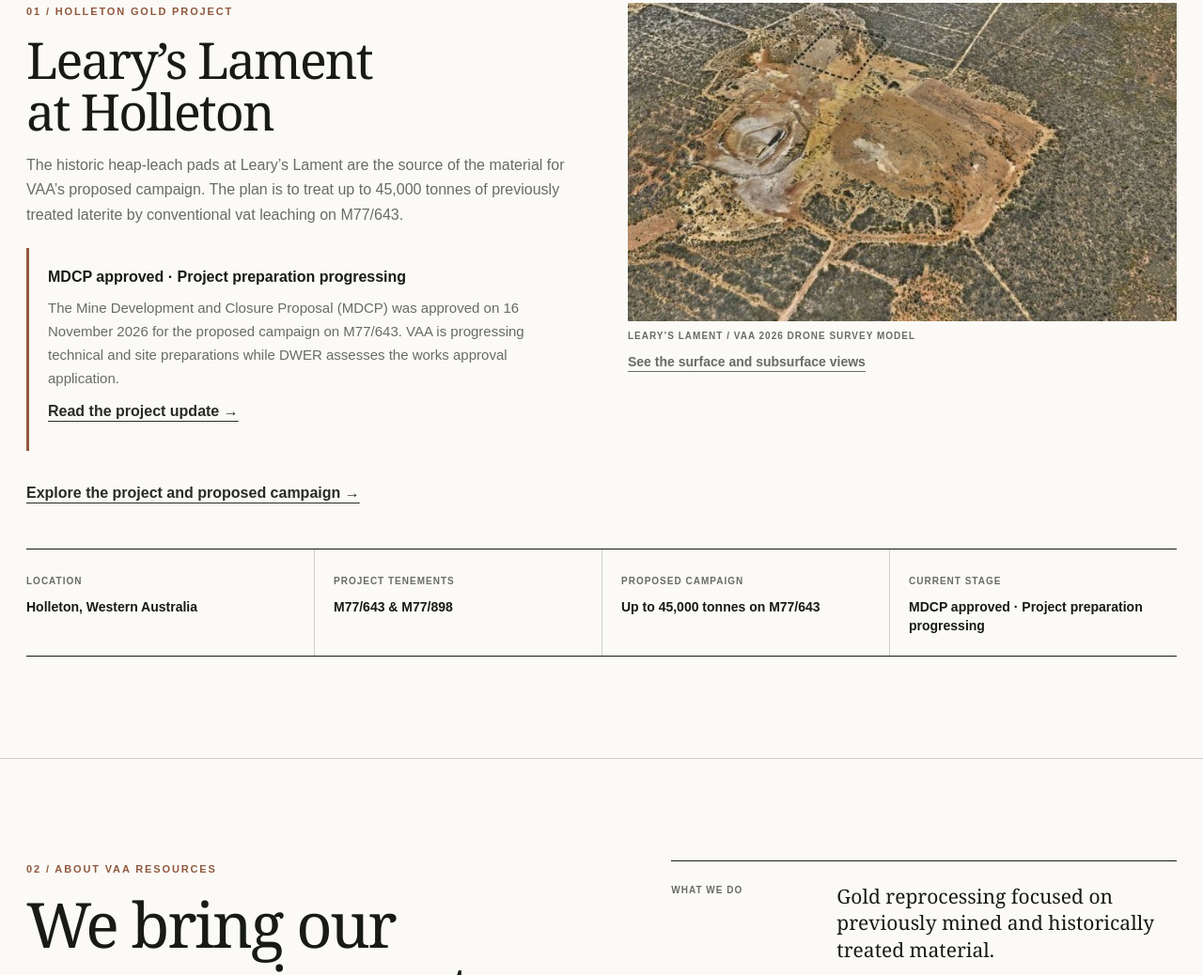
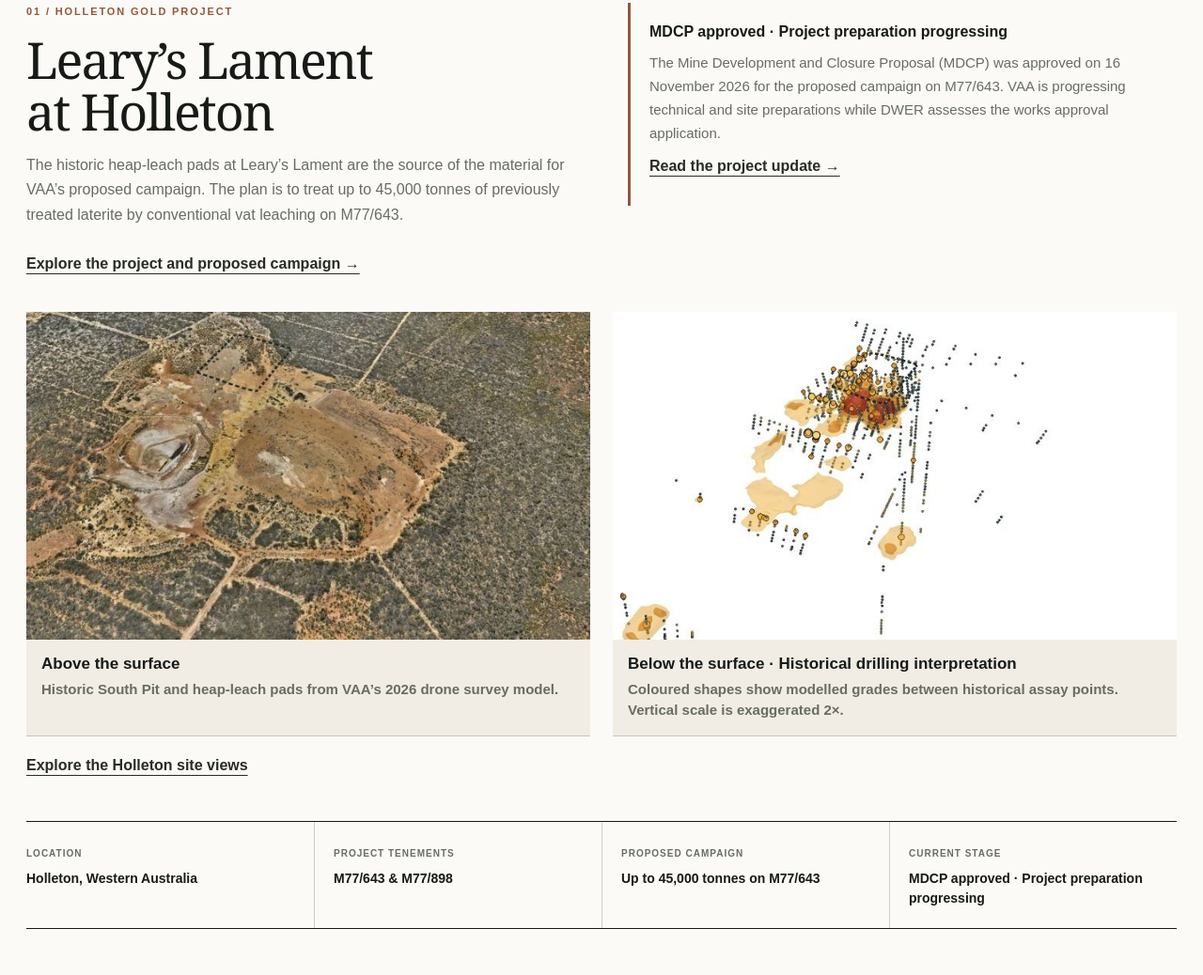
Before and after one commit to VAAResources/VAA-Website, a plain HTML site: page index.html in a window 1280 px wide. Shown: the part 792-1830 px from the top of the page at 94% size. Drawn offline with Linux system fonts and the light colour scheme.

Commit message:
Pair Holleton surface and historical drilling views on homepage

```diff
--- a/index.html
+++ b/index.html
@@ -370,13 +370,18 @@
     section.alt { background: var(--paper); }
     .content { max-width: var(--max); margin: 0 auto; }
 
-    .project-overview { display: grid; grid-template-columns: 1fr 1fr; gap: 56px; align-items: start; }
+    .project-overview { display: grid; grid-template-columns: 1fr 1fr; gap: 28px 56px; align-items: start; }
     .project-overview h2 { font-size: clamp(36px, 4.2vw, 56px); }
     .project-overview p:not(.eyebrow) { color: var(--muted); }
-    .project-overview img { width: 100%; height: auto; }
-    .project-overview figcaption a { padding-bottom: 0; font-size: 14px; letter-spacing: normal; text-transform: none; }
     .project-overview a { display: inline-block; padding: 10px 0; font-weight: 700; text-underline-offset: 5px; }
-    .project-status { margin: 22px 0; padding: 18px 0 18px 20px; border-left: 3px solid var(--clay); }
+    .project-gallery { grid-column: 1 / -1; }
+    .project-gallery-grid { display: grid; grid-template-columns: repeat(2, minmax(0, 1fr)); gap: 24px; }
+    .project-gallery figure { background: var(--paper); border-bottom: 1px solid var(--line); }
+    .project-gallery img { width: 100%; height: auto; aspect-ratio: 672 / 390; object-fit: contain; }
+    .project-gallery figcaption { padding: 14px 16px 16px; color: var(--muted); font-size: 15px; letter-spacing: normal; text-transform: none; }
+    .project-gallery figcaption strong { display: block; margin-bottom: 4px; color: var(--ink); font-size: 17px; }
+    .project-gallery > a { margin-top: 8px; }
+    .project-status { padding: 18px 0 18px 20px; border-left: 3px solid var(--clay); }
     .project-status strong { color: var(--ink); }
     .project-status p { margin: 8px 0 0; font-size: 15px; }
     #holleton .project-register { margin: 36px 0 0; }
@@ -952,7 +957,8 @@
       .hero p { margin-top: 20px; line-height: 1.55; }
       .hero-actions { margin-top: 24px; gap: 10px 22px; }
       .hero-actions .text-link { font-size: 11px; }
-      .project-overview { gap: 30px; }
+      .project-overview { gap: 24px; }
+      .project-gallery-grid { grid-template-columns: 1fr; gap: 18px; }
 
       .hero-meta {
         width: calc(100% - 40px);
@@ -1072,6 +1078,8 @@
             material for VAA’s proposed campaign. The plan is to treat up to 45,000
             tonnes of previously treated laterite by conventional vat leaching on M77/643.
           </p>
+          <a href="/projects/learys-lament-holleton.html" data-placement="home_project">Explore the project and proposed campaign →</a>
+        </div>
         <div class="project-status">
           <strong>MDCP approved · Project preparation progressing</strong>
           <p>
@@ -1082,17 +1090,29 @@
           </p>
           <a href="/updates/holleton-mdcp-lodged-2026.html">Read the project update →</a>
         </div>
-          <a href="/projects/learys-lament-holleton.html" data-placement="home_project">Explore the project and proposed campaign →</a>
-        </div>
+        <div class="project-gallery" id="holleton-views">
+          <div class="project-gallery-grid">
             <figure>
-          <img src="/images/holleton-drone-terrain.jpg"
-            alt="Angled drone survey model showing the historic South Pit and heap-leach pads at Leary's Lament"
-            width="672" height="390" loading="lazy" decoding="async">
+              <img src="/images/holleton-drone-terrain.jpg" width="672" height="390"
+                alt="Angled drone survey model showing the historic South Pit and heap-leach pads at Leary’s Lament"
+                loading="lazy" decoding="async">
               <figcaption>
-            Leary’s Lament / VAA 2026 drone survey model<br>
-            <a href="/projects/learys-lament-holleton.html#site-views" data-placement="home_site_views">See the surface and subsurface views</a>
+                <strong>Above the surface</strong>
+                Historic South Pit and heap-leach pads from VAA’s 2026 drone survey model.
               </figcaption>
             </figure>
+            <figure>
+              <img src="/images/holleton-subsurface-colour.jpg" width="744" height="432"
+                alt="3D view below Leary’s Lament with historical assay points and gold, orange and red modelled shapes"
+                loading="lazy" decoding="async">
+              <figcaption>
+                <strong>Below the surface · Historical drilling interpretation</strong>
+                Coloured shapes show modelled grades between historical assay points. Vertical scale is exaggerated 2×.
+              </figcaption>
+            </figure>
+          </div>
+          <a href="/projects/learys-lament-holleton.html#site-views" data-placement="home_site_views">Explore the Holleton site views</a>
+        </div>
       </div>
       <div class="project-register" aria-label="Holleton project register">
         <div><span>Location</span><strong>Holleton, Western Australia</strong></div>
```
Lines whose indentation alone changed are shown as unchanged.
